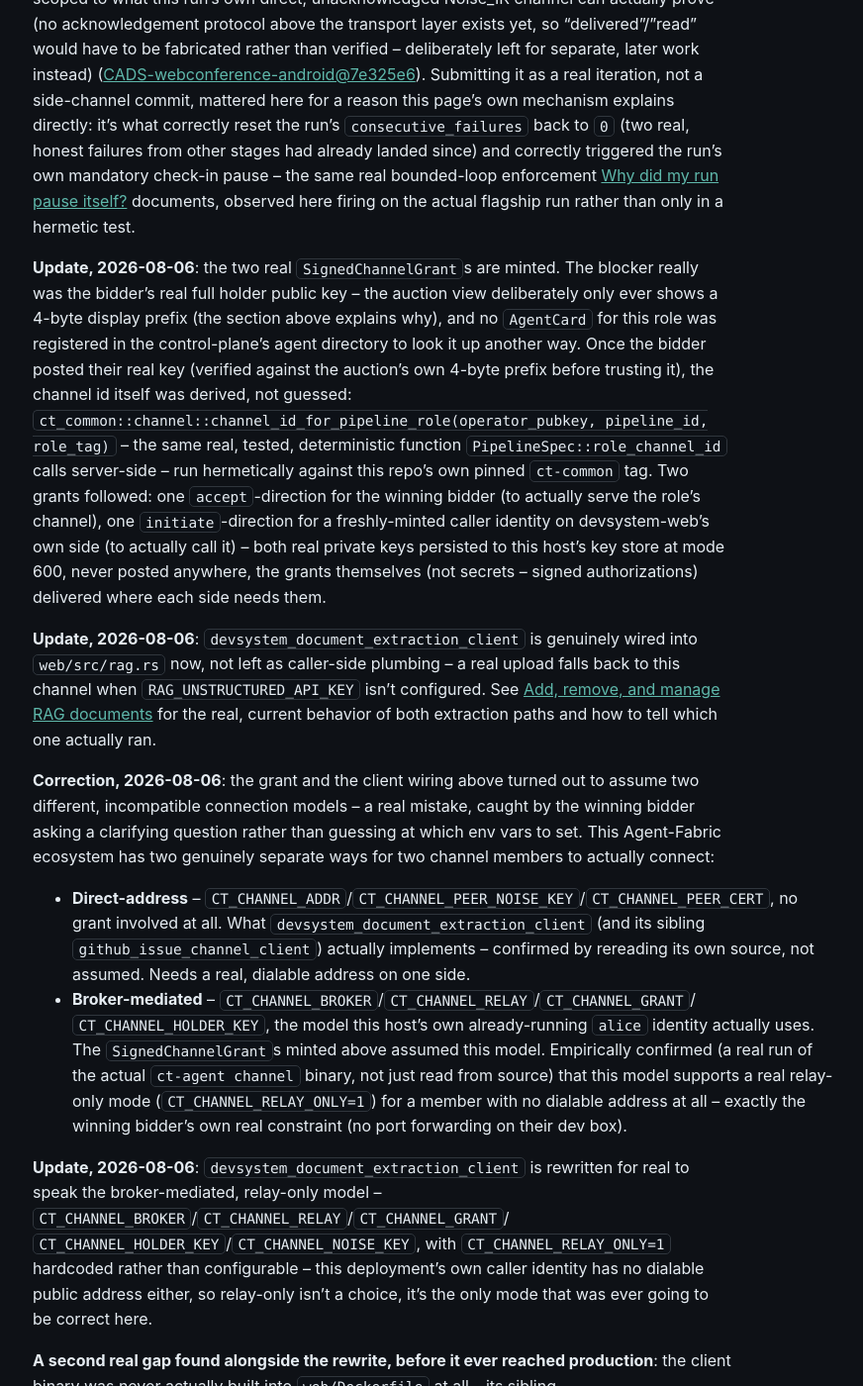
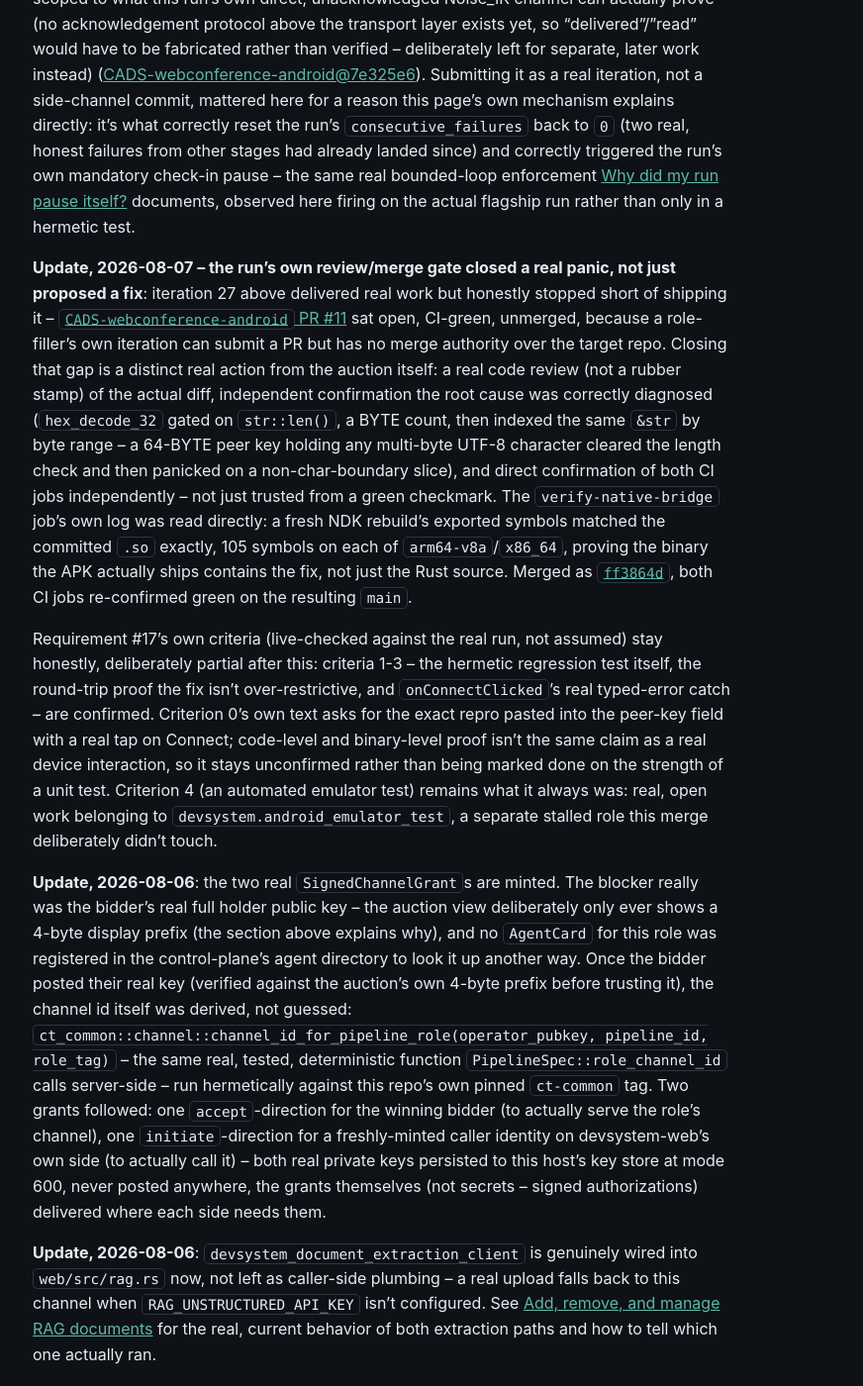
Before and after one commit to scimbe/CADS-devsystem-docs, a Jekyll site: the page built from _explanation/self-optimizing-pipeline.md, in a window 1280 px wide and 1400 px high, scrolled down 4285 px. Shown: the whole window at 99% size, without its empty margins (321-1193 px from the left). Built offline with Jekyll 4.4.1, drawn with Linux system fonts in a browser that asks for light colours.

Commit message:
explanation: document the review/merge gate closing requirement #17's panic
CADS-webconference-android PR #11 (hex_decode_32 char-boundary panic
fix) sat open, CI-green, unmerged -- a role-filler's own iteration can
submit a PR but has no merge authority over the target repo. Real code
review (root cause independently confirmed, both CI jobs read
directly -- verify-native-bridge's own log confirms the committed .so
binaries match a fresh NDK rebuild symbol-for-symbol) closed that gap;
merged as CADS-webconference-android@ff3864d.

Extends this page's own running dated-update journal about
devsystem.android_native_bridge's real delivered work with the same
honest, partial-credit framing the rest of the page already uses:
requirement #17's criteria 1-3 are confirmed, criterion 0 (a real
device tap, not just code/binary proof) and criterion 4 (the emulator
role's own separate work) correctly stay unconfirmed -- live-checked
against the real run's actual state, not assumed.

```diff
--- a/_explanation/self-optimizing-pipeline.md
+++ b/_explanation/self-optimizing-pipeline.md
@@ -153,6 +153,31 @@ the run's own mandatory check-in pause -- the same real bounded-loop enforcement
 pause itself?]({{ '/how-to/why-did-my-run-pause/' | relative_url }}) documents, observed here firing
 on the actual flagship run rather than only in a hermetic test.
 
+**Update, 2026-08-07 -- the run's own review/merge gate closed a real panic, not just proposed a
+fix**: iteration 27 above delivered real work but honestly stopped short of shipping it --
+[`CADS-webconference-android` PR #11](https://github.com/scimbe/CADS-webconference-android/pull/11)
+sat open, CI-green, unmerged, because a role-filler's own iteration can submit a PR but has no
+merge authority over the target repo. Closing that gap is a distinct real action from the auction
+itself: a real code review (not a rubber stamp) of the actual diff, independent
+confirmation the root cause was correctly diagnosed (`hex_decode_32` gated on `str::len()`, a BYTE
+count, then indexed the same `&str` by byte range -- a 64-BYTE peer key holding any multi-byte
+UTF-8 character cleared the length check and then panicked on a non-char-boundary slice), and
+direct confirmation of both CI jobs independently -- not just trusted from a green checkmark. The
+`verify-native-bridge` job's own log was read directly: a fresh NDK rebuild's exported symbols
+matched the committed `.so` exactly, 105 symbols on each of `arm64-v8a`/`x86_64`, proving the
+binary the APK actually ships contains the fix, not just the Rust source. Merged as
+[`ff3864d`](https://github.com/scimbe/CADS-webconference-android/commit/ff3864d), both CI jobs
+re-confirmed green on the resulting `main`.
+
+Requirement #17's own criteria (live-checked against the real run, not assumed) stay honestly,
+deliberately partial after this: criteria 1-3 -- the hermetic regression test itself, the
+round-trip proof the fix isn't over-restrictive, and `onConnectClicked`'s real typed-error catch --
+are confirmed. Criterion 0's own text asks for the exact repro pasted into the peer-key field with a
+real tap on Connect; code-level and binary-level proof isn't the same claim as a real device
+interaction, so it stays unconfirmed rather than being marked done on the strength of a unit test.
+Criterion 4 (an automated emulator test) remains what it always was: real, open work belonging to
+`devsystem.android_emulator_test`, a separate stalled role this merge deliberately didn't touch.
+
 **Update, 2026-08-06**: the two real `SignedChannelGrant`s are minted. The blocker really was the
 bidder's real full holder public key -- the auction view deliberately only ever shows a 4-byte
 display prefix (the section above explains why), and no `AgentCard` for this role was registered in
```
